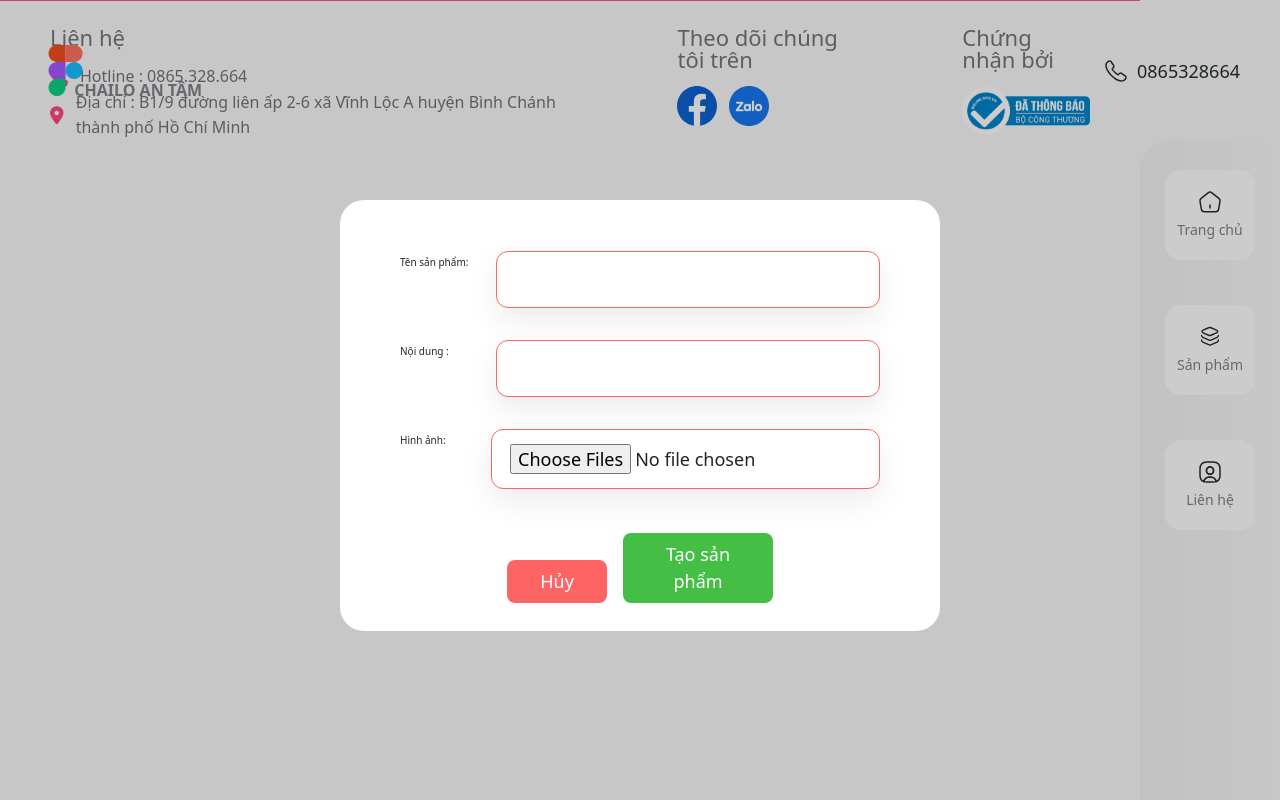
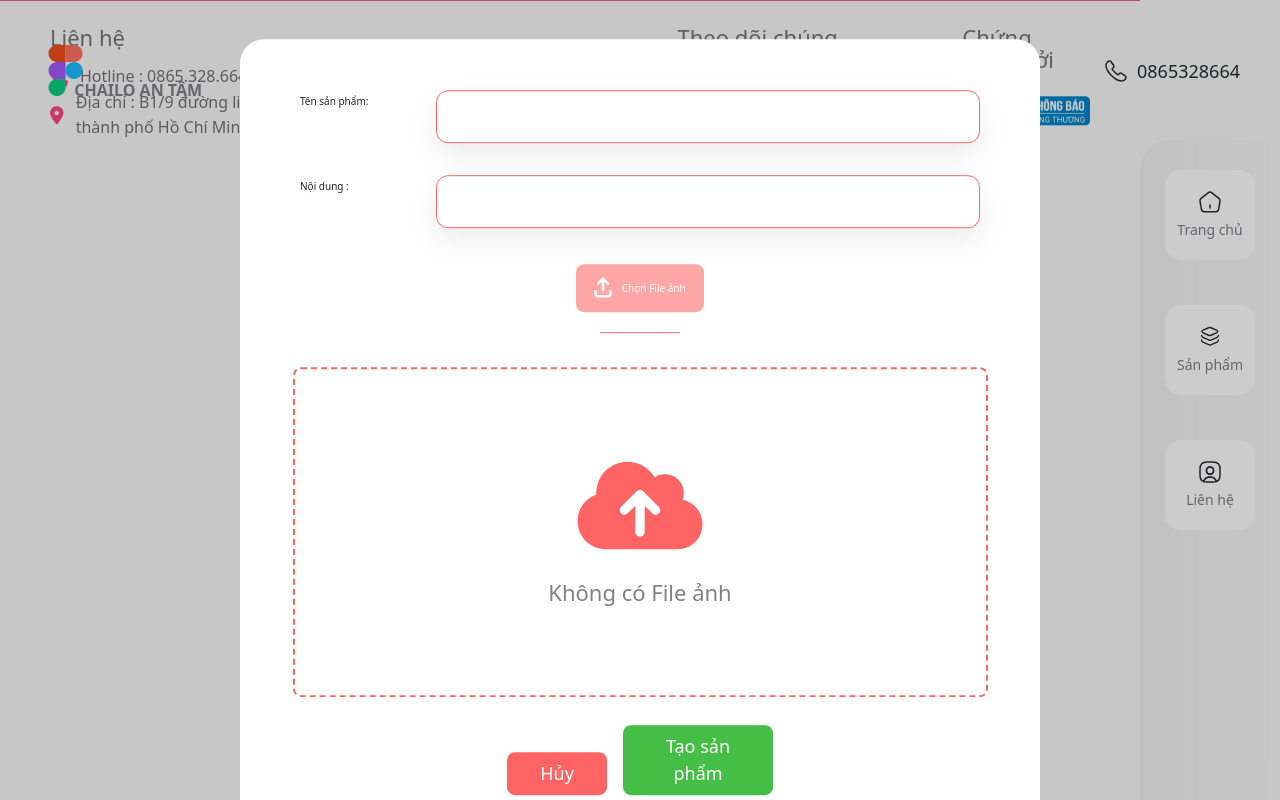
Before and after one commit to trminhphu79/antam-ecommerc, a React (Create React App) app: page /form in a window 1280 px wide. Built offline with nearby package versions, Linux system fonts and the light colour scheme.

Commit message:
update code admin
edit UI modal add product

```diff
--- a/src/app/page/common/form.jsx
+++ b/src/app/page/common/form.jsx
@@ -24,6 +24,8 @@ function Form({ heading }) {
       [name]: value,
     });
   };
+
+  console.log(urls.length);
 
   const handleChangeFile = (e) => {
     setUrls([]);
@@ -160,7 +162,10 @@ function Form({ heading }) {
           )}
 
           <div className="form-group">
-            <label htmlFor="image">Hình ảnh:</label>
+            <label class="choose-file" htmlFor="image">
+              <i class="fa-solid fa-arrow-up-from-bracket"></i>
+              Chọn File ảnh
+            </label>
 
             <input
               id="image"
@@ -170,16 +175,25 @@ function Form({ heading }) {
               accept="image/png, image/jpg, image/jpeg"
             />
           </div>
+            <span className="message-file">
+              {urls.length !== 0 ? `Đã chọn ${urls.length} ảnh` : ""}
+            </span>
 
           {errors.files && (
             <div className="alert alert-danger">{errors.files}</div>
           )}
         </form>
 
-        <div className="row">
+        <div className="row files-box">
+          {(urls.length === 0 ? true: false) && (
+            <div className="content">
+              <i class="fa-solid fa-cloud-arrow-up"></i>
+              Không có File ảnh
+            </div>
+          )}
           {urls.map((url) => {
             return (
-              <div className="col-3 mt-3" key={url}>
+              <div style={{padding: "1rem"}} className="col-4" key={url}>
                 <img src={url} alt={url} />
               </div>
             );
--- a/src/app/page/common/styles/modal.css
+++ b/src/app/page/common/styles/modal.css
@@ -17,11 +17,12 @@
   background: #fff;
   display: flex;
   flex-direction: column;
-  width: 60rem;
-  margin: 20rem auto;
+  transform: translateY(5%);
+  width: 80rem;
+  margin: 0 auto;
   padding: 2rem 6rem;
   border-radius: 2.4rem;
-  animation: TopSlide  0.25s linear;
+  animation: TopSlide 0.25s linear;
 }
 
 .modal-form .modal-body h1 {
@@ -31,44 +32,93 @@
   margin-bottom: 1.5rem;
 }
 
-
 .modal-form .modal-body form .form-group {
   display: flex;
   justify-content: space-between;
-
 }
 
-.modal-form .modal-body form .form-group label {
+.modal-form .modal-body form .form-group label:not([class="choose-file"]) {
   text-align: left;
   flex: 1;
-  margin-top: 2rem ;
+  margin-top: 2rem;
   margin-right: 1rem;
   white-space: nowrap;
 }
 
-.modal-form .modal-body form .form-group input {
+.modal-form .modal-body form .form-group .choose-file {
+  display: flex;
+  align-items: center;
+  margin: 2rem auto 0;
+  padding: 1.4rem 1.8rem;
+  background-color: #ffa6a6;
+  color: #fff;
+  border-radius: 0.8rem;
+}
+
+.modal-form .modal-body form .form-group .choose-file i {
+  font-size: 2rem;
+  margin-right: 1rem;
+  color: #fff;
+}
+
+.modal-form .modal-body form .message-file {
+  display: inline-block;
+  margin-top: 2rem;
+  border-top: 1px solid #ff6464;
+  padding: 1rem 4rem 0;
+  color: var(--text-color);
+}
+
+.modal-form .modal-body form .form-group input:not([type="file"]) {
+  font-size: 1.8rem;
+  margin: 1.6rem 0;
+  padding: 1.2rem 1.8rem;
+  border-radius: 1.2rem !important;
+  box-shadow: 0px 12px 30px rgba(0, 0, 0, 0.08);
+  border: 0.1rem solid #ff6464;
+  background: #fff;
+  flex: 4;
+}
+
+.modal-form .modal-body form .form-group input[type="file"] {
+  display: none;
+}
+
+.modal-form .modal-body form .form-group textarea {
   font-size: 1.8rem;
   margin: 1.6rem 0;
   padding: 1.4rem 1.8rem;
   border-radius: 1.2rem !important;
   box-shadow: 0px 12px 30px rgba(0, 0, 0, 0.08);
-  border: .1rem solid #ff6464;
+  border: 0.1rem solid #ff6464;
   background: #fff;
   flex: 4;
-
-}
-.modal-form .modal-body form .form-group textarea{
-  font-size: 1.8rem;
-  margin: 1.6rem 0;
-  padding: 1.4rem 1.8rem;
-  border-radius: 1.2rem !important;
-  box-shadow: 0px 12px 30px rgba(0, 0, 0, 0.08);
-  border: .1rem solid #ff6464;
-  background: #fff;
-  flex: 4;
-  resize : none ;
+  resize: none;
 }
 
+.modal-form .modal-body .files-box {
+  height: 33rem;
+  max-height: 33rem;
+  border: 0.2rem dashed #ff6464;
+  border-radius: 0.8rem;
+  padding: 1rem;
+  margin-top: 2rem;
+  overflow-y: auto;
+}
+
+.modal-form .modal-body .files-box .content {
+  display: flex;
+  flex-direction: column;
+  font-size: 2.2rem;
+  color: var(--text-color);
+  justify-content: center;
+}
+
+.modal-form .modal-body .files-box .content i {
+  font-size: 10rem;
+  color: #ff6464;
+  margin-bottom: 2rem;
+}
 
 .modal-form .modal-body .modal-button {
   margin-top: 2rem;
@@ -97,12 +147,10 @@
   width: 15rem;
 }
 
-
 /* Responsive */
 
 /*  Mobile: width < 740px  */
 @media (max-width: 46.1875em) {
-
 }
 
 /*  Tablet: width >= 740px and width < 1024px */
@@ -120,7 +168,6 @@
   }
 }
 
-
 @keyframes TopSlide {
   0% {
     transform: translateY(-100px);
```
Lines whose indentation alone changed are shown as unchanged.
